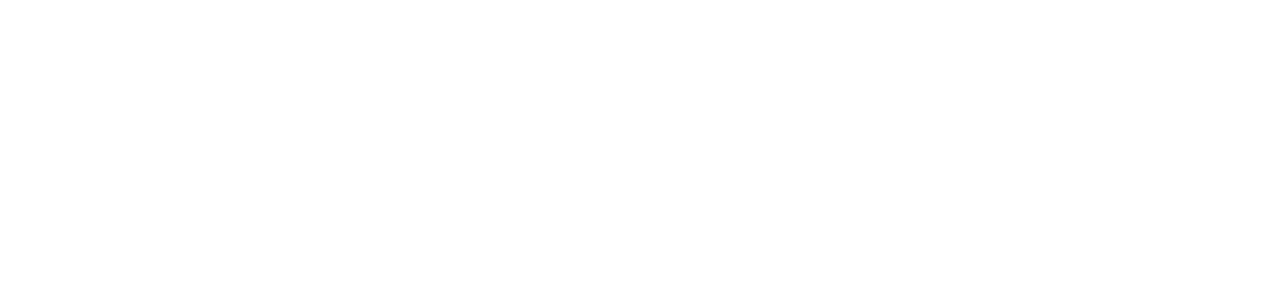
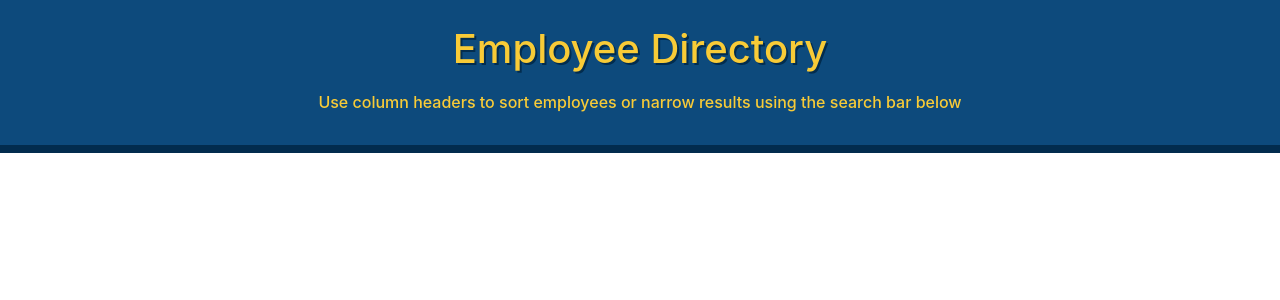
Before and after one commit to p-hsu/employee-directory-REACT, a React (Create React App) app: page / in a window 1280 px wide. Shown: the top 300 px of the page. Built offline with nearby package versions, Linux system fonts and the light colour scheme.

Commit message:
Header rendered

```diff
--- a/public/index.html
+++ b/public/index.html
@@ -25,7 +25,7 @@
       Learn how to configure a non-root public URL by running `npm run build`.
     -->
     <link rel="stylesheet" href="https://cdnjs.cloudflare.com/ajax/libs/twitter-bootstrap/4.0.0/css/bootstrap.min.css"/>
-    <title>React App</title>
+    <title>Employee Directory: React Project</title>
   </head>
   <body>
     <noscript>You need to enable JavaScript to run this app.</noscript>
--- a/src/App.js
+++ b/src/App.js
@@ -1,11 +1,14 @@
 import React from "react";
+import Header from "./components/Header";
+// import Main from "./components/Main"
 import './App.css';
 
 function App() {
   return (
-    <div>
-{/* this will hold what goes into div root ie components of app: Wrapper > Header > Main */}
-    </div>
+    <>
+      <Header />
+      {/* <Main /> */}
+    </>
   );
 }
 
--- a/src/components/Header/index.js
+++ b/src/components/Header/index.js
@@ -0,0 +1,13 @@
+import React from "react";
+import "./style.css";
+
+function Header() {
+    return (
+        <header>
+            <h1 className="header-title text-center">Employee Directory</h1>
+            <h6 className="header-blurb text-center">Use column headers to sort employees or narrow results using the search bar below</h6>
+        </header>
+    );
+}
+
+export default Header;
--- a/src/components/Header/style.css
+++ b/src/components/Header/style.css
@@ -0,0 +1,14 @@
+header {
+    background-color: rgb(13, 74, 124);
+    color: rgb(248, 203, 55);
+    padding: 25px;
+    border-bottom: rgb(2, 44, 78) 8px solid;
+}
+
+.header-title {
+    text-shadow: rgb(2, 44, 78) 2px 2px;
+}
+
+.header-blurb {
+    margin-top: 20px;
+}
```
